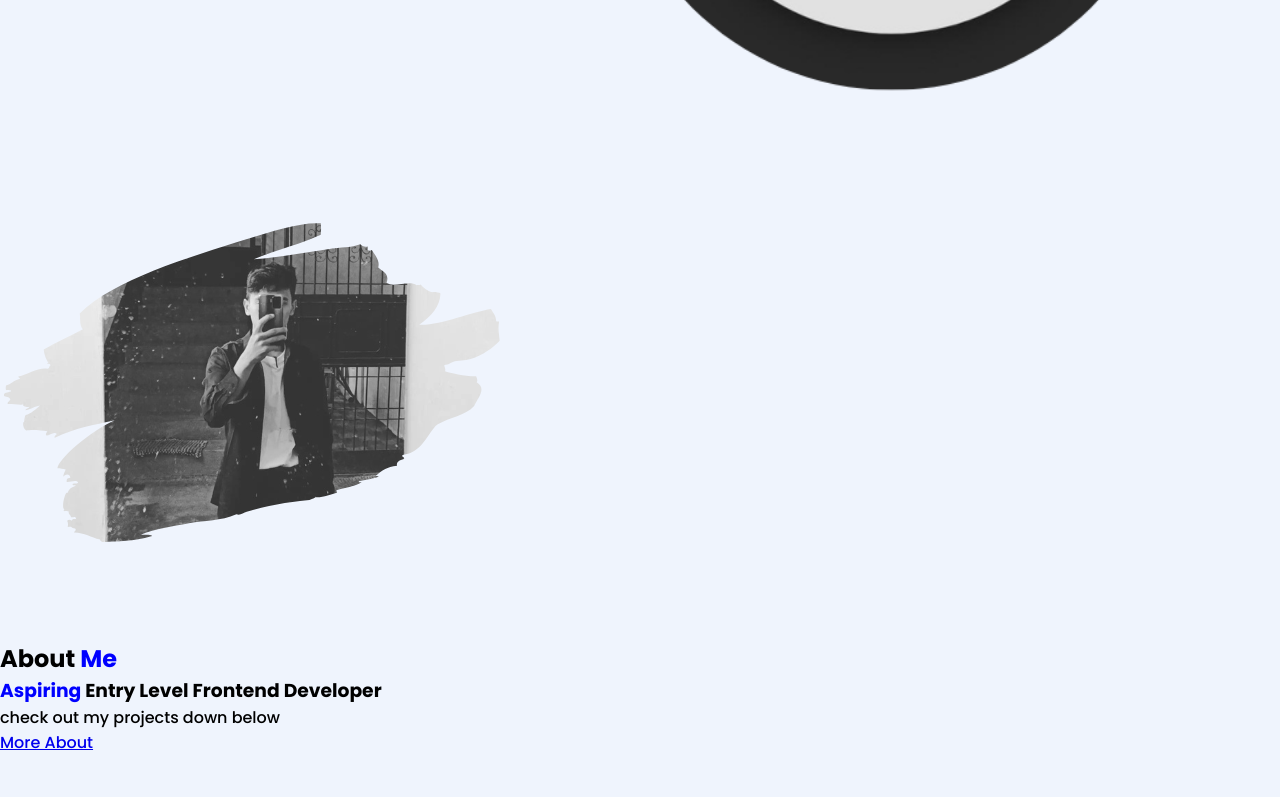
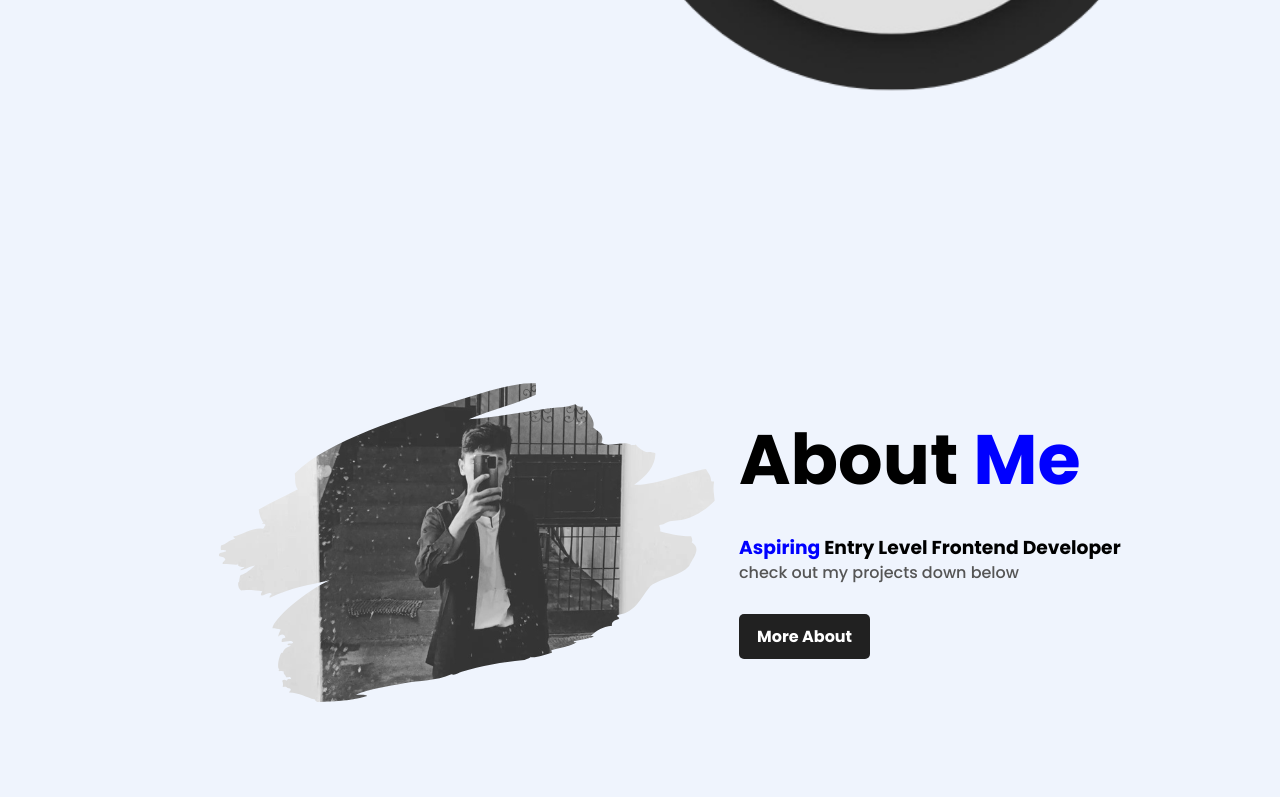
Before and after one commit to CrisTheNoob/My-Official-Personal-Portfolio-Website, a plain HTML site: page index.html in a window 1280 px wide. Shown: the part 666-1463 px from the top of the page. Before the commit the page ends 1421 px from the top, so only its background shows below. Drawn offline with Linux system fonts and the light colour scheme.

Commit message:
Update style.css

```diff
--- a/style.css
+++ b/style.css
@@ -13,6 +13,10 @@ html{
 
 body{
     background: #eff4fd;
+}
+
+section{
+    padding: 160px 15px 120px;
 }
 
 .hero{
@@ -117,3 +121,44 @@ span{
 .images:hover .pic{
     bottom: 40px;
 }
+
+.about{
+    display: grid;
+    grid-template-columns: repeat(2, 1fr);
+    align-items: center;
+    gap: 1.5rem;
+}
+
+.about-img{
+    margin-left: 200px;
+}
+
+.btn{
+    background: #212121;
+    padding: 10px 18px;
+    text-decoration: none;
+    font-weight: bold;
+    color: #fff;
+    display: inline-block;
+    margin: 30px 0;
+    border-radius: 5px;
+}
+
+.btn:hover{
+    color: #000;
+    background-color: transparent;
+    border: 2px solid #000;
+    transform: scale(0.9);
+    cursor: pointer;
+}
+
+.about-text h1{
+    font-size: 70px;
+    color: #000;
+    margin-bottom: 20px;
+}
+
+.about-text p{
+    color: #555;
+    line-height: 22px;
+}
```
